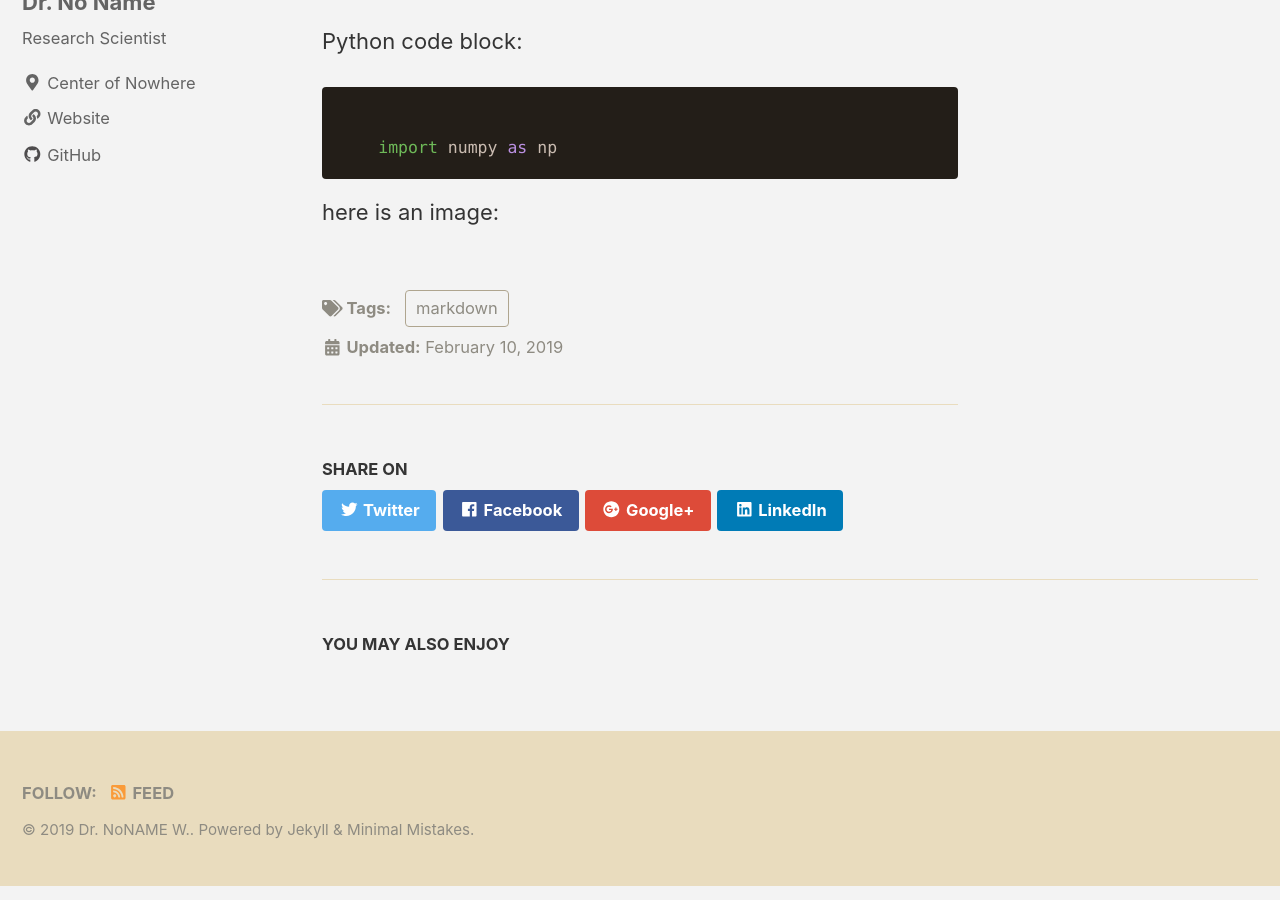
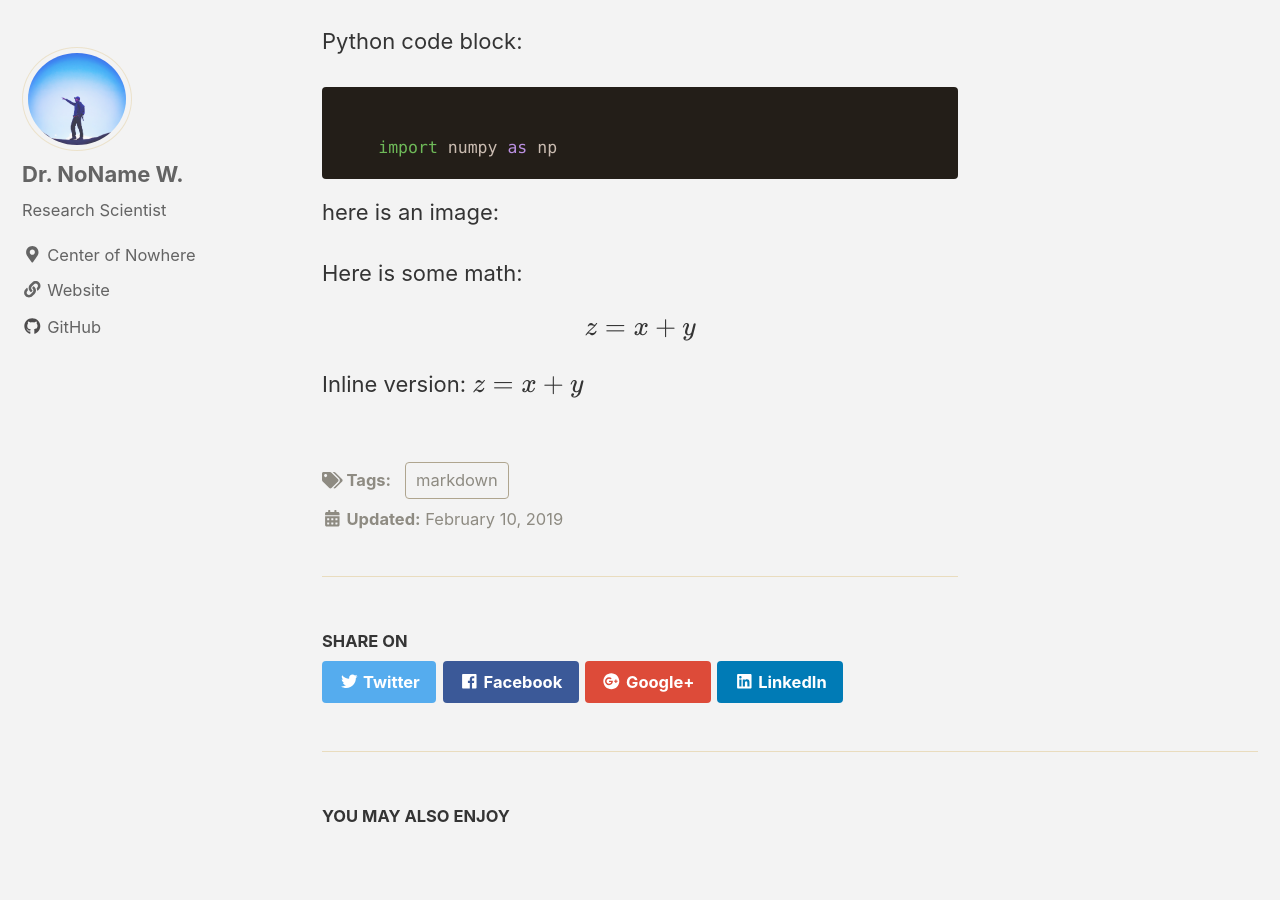
Before and after one commit to drnoname/drnoname.github.io, a Jekyll site: the page built from _posts/2019-02-10-Remote-Access-Of-Jupyter_Notebook.md, in a window 1280 px wide and 900 px high, scrolled down 647 px. Built offline with Jekyll 4.4.1, drawn with Linux system fonts in a browser that asks for light colours; cached includes are drawn as plain includes; nearby versions of some CDN libraries; some of the changed text lies outside the part shown.

Commit message:
update on scripts to include MathJax

````diff
--- a/_config.yml
+++ b/_config.yml
@@ -18,8 +18,8 @@
 locale                   : "en-US"
 title                    : "Data Insight"
 title_separator          : "-"
-name                     : "Dr. NoNAME W."
-description              : "Algorithms, Modeling"
+# name                     : "Dr. NoNAME W."
+# description              : "Algorithms, Modeling"
 url                      : # the base hostname & protocol for your site e.g. "https://mmistakes.github.io"
 baseurl                  : # the subpath of your site, e.g. "/blog"
 repository               : # GitHub username/repo-name e.g. "mmistakes/minimal-mistakes"
@@ -104,7 +104,7 @@
 
 # Site Author
 author:
-  name             : "Dr. No Name"
+  name             : "Dr. NoName W."
   avatar           : "/images/bio-photo.jpg" # path of avatar image, e.g. "/assets/images/bio-photo.jpg"
   bio              : "Research Scientist"
   location         : "Center of Nowhere"
--- a/_includes/scripts.html
+++ b/_includes/scripts.html
@@ -26,3 +26,8 @@
 
 {% include analytics.html %}
 {% include /comments-providers/scripts.html %}
+
+{% if page.mathjax %}
+<script src="https://polyfill.io/v3/polyfill.min.js?features=es6"></script>
+<script id="MathJax-script" async src="https://cdn.jsdelivr.net/npm/mathjax@3/es5/tex-mml-chtml.js"></script>
+{% endif %}
--- a/_posts/2019-02-10-Remote-Access-Of-Jupyter_Notebook.md
+++ b/_posts/2019-02-10-Remote-Access-Of-Jupyter_Notebook.md
@@ -30,3 +31,9 @@
 ```
 
 here is an image:
+
+Here is some math:
+
+$$ z = x + y $$
+
+Inline version: $$ z = x + y $$
````
Also changed, not shown: other parts of _posts/2019-02-10-Remote-Access-Of-Jupyter_Notebook.md (+1 -0 lines).
